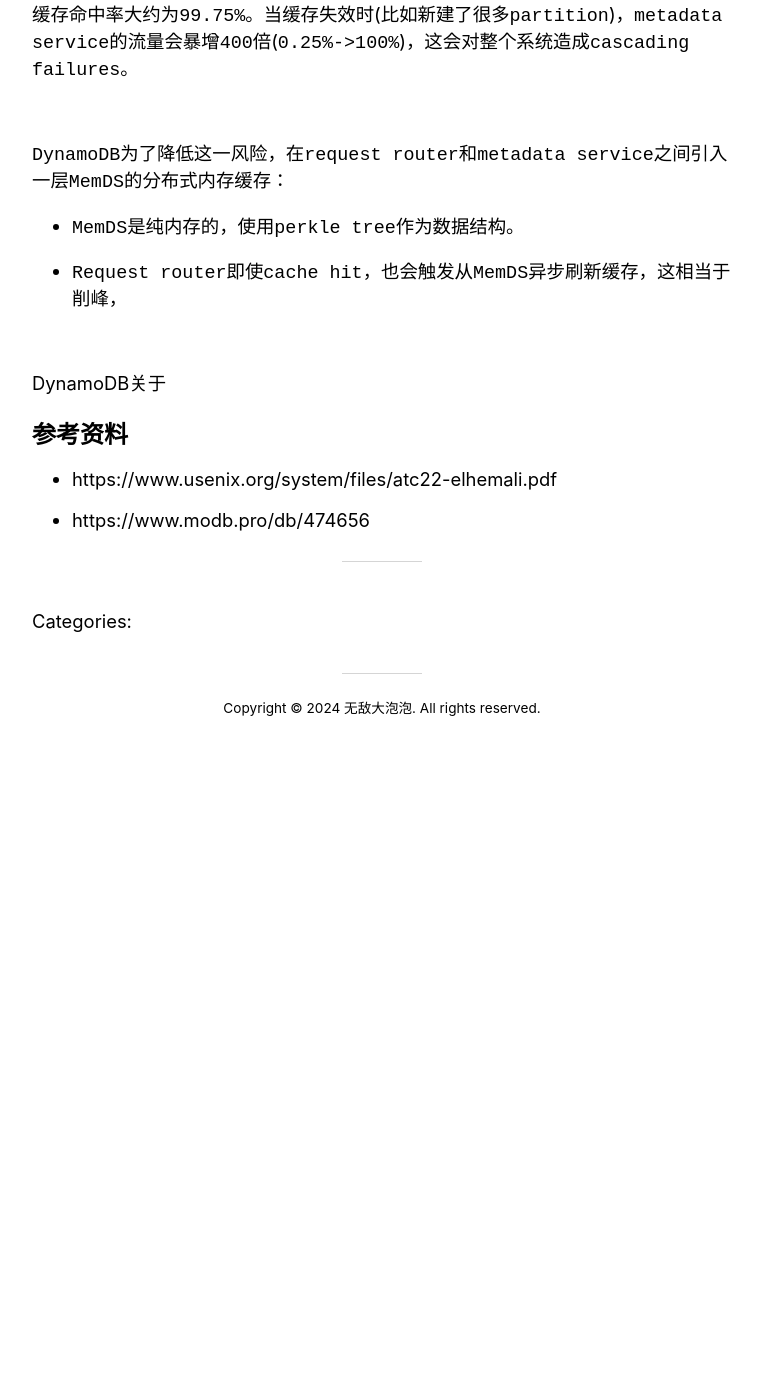
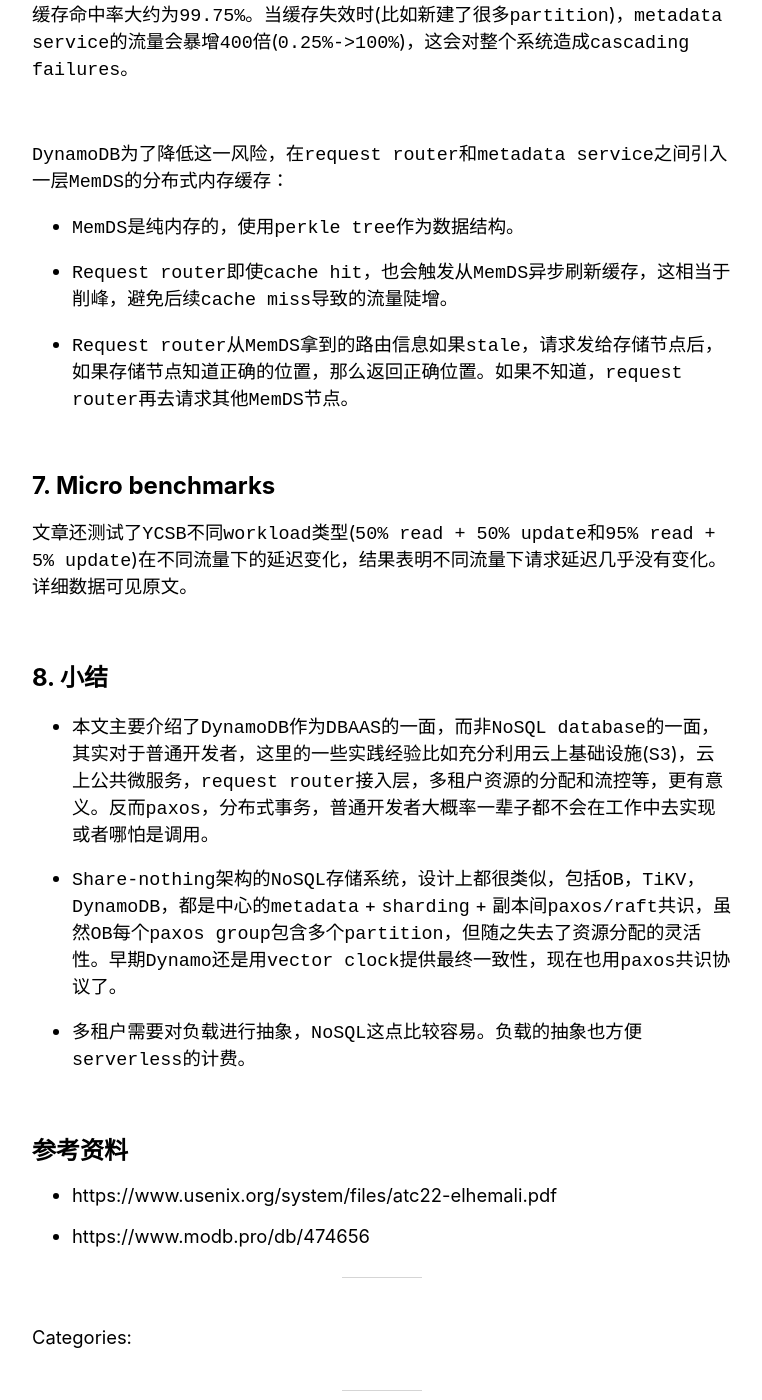
Before and after one commit to wudidapaopao/wudidapaopao.github.io, a Jekyll site: the page built from _posts/2024-07-23-amazon-dynamodb.md, in a window 1280 px wide and 1400 px high, scrolled down 8862 px. Shown: the whole window, without its empty margins (258-1020 px from the left). Built offline with Jekyll 4.4.1, drawn with Linux system fonts in a browser that asks for light colours; nearby versions of some CDN libraries; our own code applies the rules of GitHub Pages for plain Markdown files; comment, search, counter and statistics services are not loaded; before the commit the page ends 9593 px from its top, so only the background shows below that.

Commit message:
add notes

```diff
--- a/_posts/2024-07-23-amazon-dynamodb.md
+++ b/_posts/2024-07-23-amazon-dynamodb.md
@@ -299,37 +299,29 @@
 
 - `MemDS`是纯内存的，使用`perkle tree`作为数据结构。
 
-- `Request router`即使`cache hit`，也会触发从`MemDS`异步刷新缓存，这相当于削峰，
+- `Request router`即使`cache hit`，也会触发从`MemDS`异步刷新缓存，这相当于削峰，避免后续`cache miss`导致的流量陡增。
 
+- `Request router`从`MemDS`拿到的路由信息如果`stale`，请求发给存储节点后，如果存储节点知道正确的位置，那么返回正确位置。如果不知道，`request router`再去请求其他`MemDS`节点。
 
+<br>
 
+# 7. Micro benchmarks
 
-
-
-
-
-
-
+文章还测试了`YCSB`不同`workload`类型(`50% read + 50% update`和`95% read + 5% update`)在不同流量下的延迟变化，结果表明不同流量下请求延迟几乎没有变化。详细数据可见原文。
 
 <br>
 
 
 
+# 8. 小结
 
+- 本文主要介绍了`DynamoDB`作为`DBAAS`的一面，而非`NoSQL database`的一面，其实对于普通开发者，这里的一些实践经验比如充分利用云上基础设施(`S3`)，云上公共微服务，`request router`接入层，多租户资源的分配和流控等，更有意义。反而`paxos`，分布式事务，普通开发者大概率一辈子都不会在工作中去实现或者哪怕是调用。
 
+- `Share-nothing`架构的`NoSQL`存储系统，设计上都很类似，包括`OB`，`TiKV`，`DynamoDB`，都是中心的`metadata` + `sharding` + 副本间`paxos/raft`共识，虽然`OB`每个`paxos group`包含多个`partition`，但随之失去了资源分配的灵活性。早期`Dynamo`还是用`vector clock`提供最终一致性，现在也用`paxos`共识协议了。
 
+- 多租户需要对负载进行抽象，`NoSQL`这点比较容易。负载的抽象也方便`serverless`的计费。
 
-
-
-
-
-DynamoDB关于
-
-
-
-
-
-
+<br>
 
 # 参考资料
 
```
